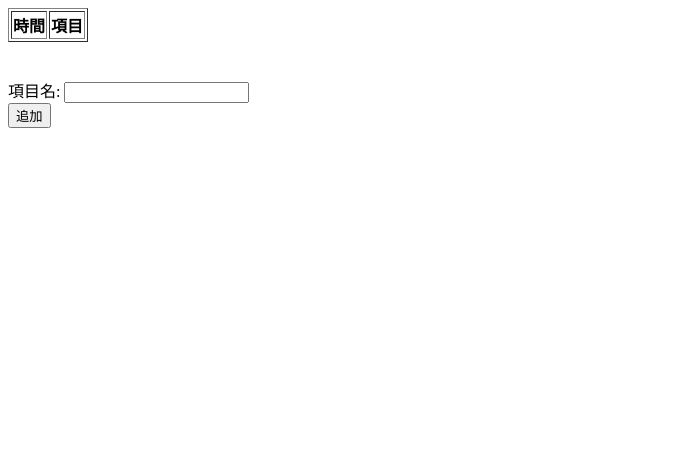
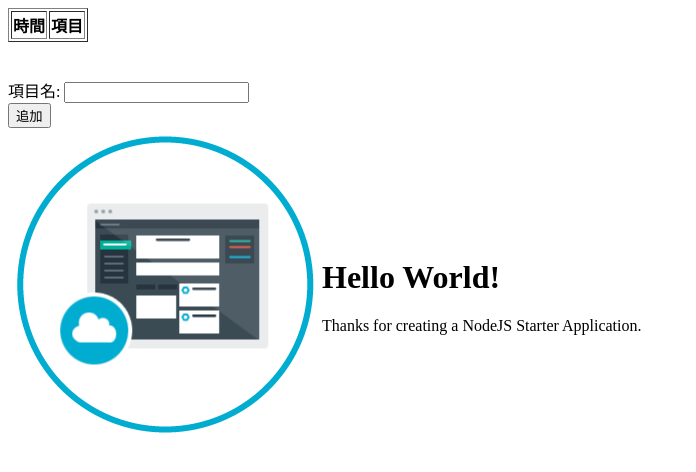
Before and after one commit to YohsukeEbato/YEBMTable-1485959791741, a website: page public/index.html in a window 1280 px wide. Shown: the whole page, without its empty margins (0-696 px from the left). Drawn offline with nearby package versions, Linux system fonts and the light colour scheme.

Commit message:
HTMLソースを読みやすく修正

```diff
--- a/public/index.html
+++ b/public/index.html
@@ -4,6 +4,7 @@
 <head>
 	<title>NodeJS Starter Application</title>
 	<meta charset="utf-8">
+
 	<!--ここから追加-->
 	<script src="https://code.jquery.com/jquery-1.11.3.min.js"></script>
 	<script type="text/javascript" src="js/ui_table.js"></script>
@@ -22,18 +23,20 @@
 			<tr><th>時間</th><th>項目</th></tr>
 		</thead>
 		<tbody id='tableItems'></tbody>
- </table><br><br>
+	</table>
+
+	<br><br>
 
 	<div id="form">
 		<span>項目名: </span><span><input type="text" id="item1"></span><br>
 		<button value="追加" id="add">追加</button>
 	</div>
 	<!--ここまで追加-->
- <!--
+
 	<table>
 		<tr>
 			<td style= "width:30%;">
-          <img class = "newappIcon" src="images/newapp-icon.png">
+				<img alt="キャプション" class = "newappIcon" src="images/newapp-icon.png">
 			</td>
 			<td>
 				<h1 id="message">Hello World!</h1>
@@ -41,6 +44,5 @@
 			</td>
 		</tr>
 	</table>
--->
 </body>
 </html>
```
Lines whose indentation alone changed are shown as unchanged.
